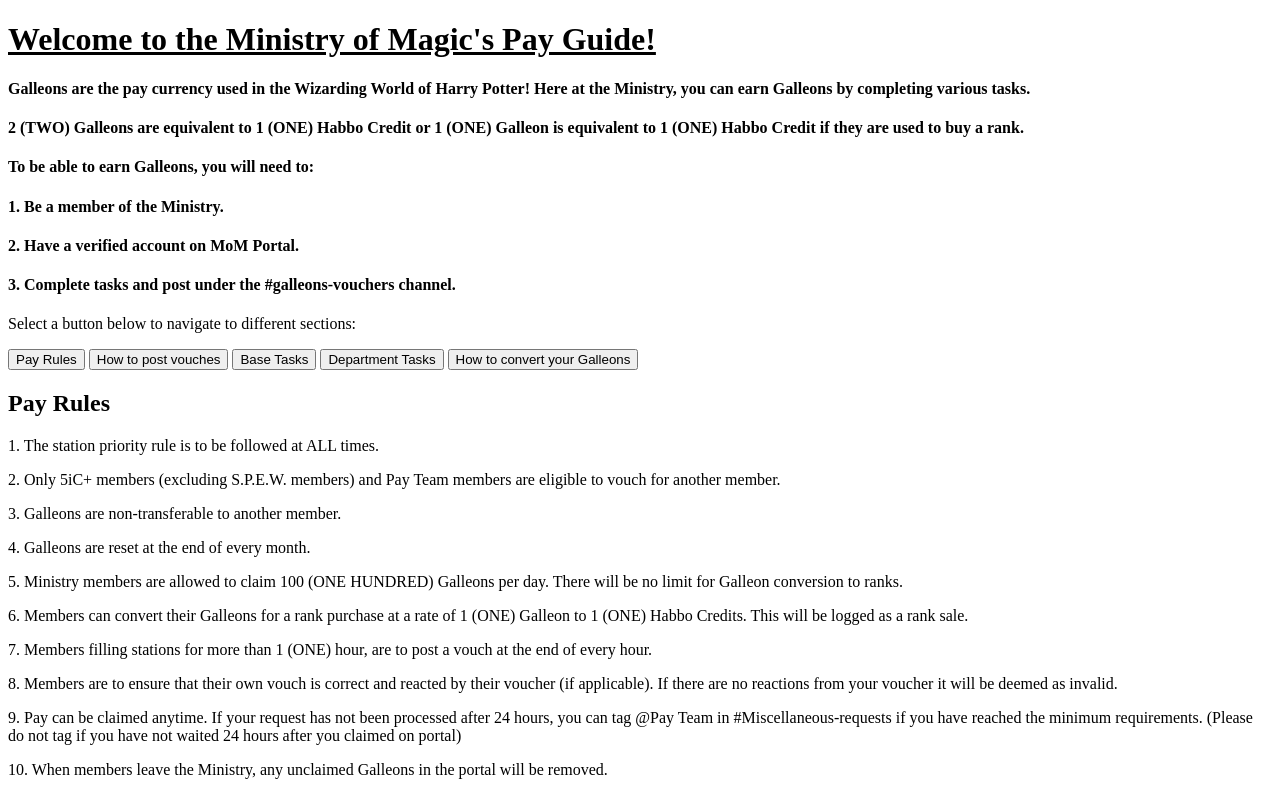
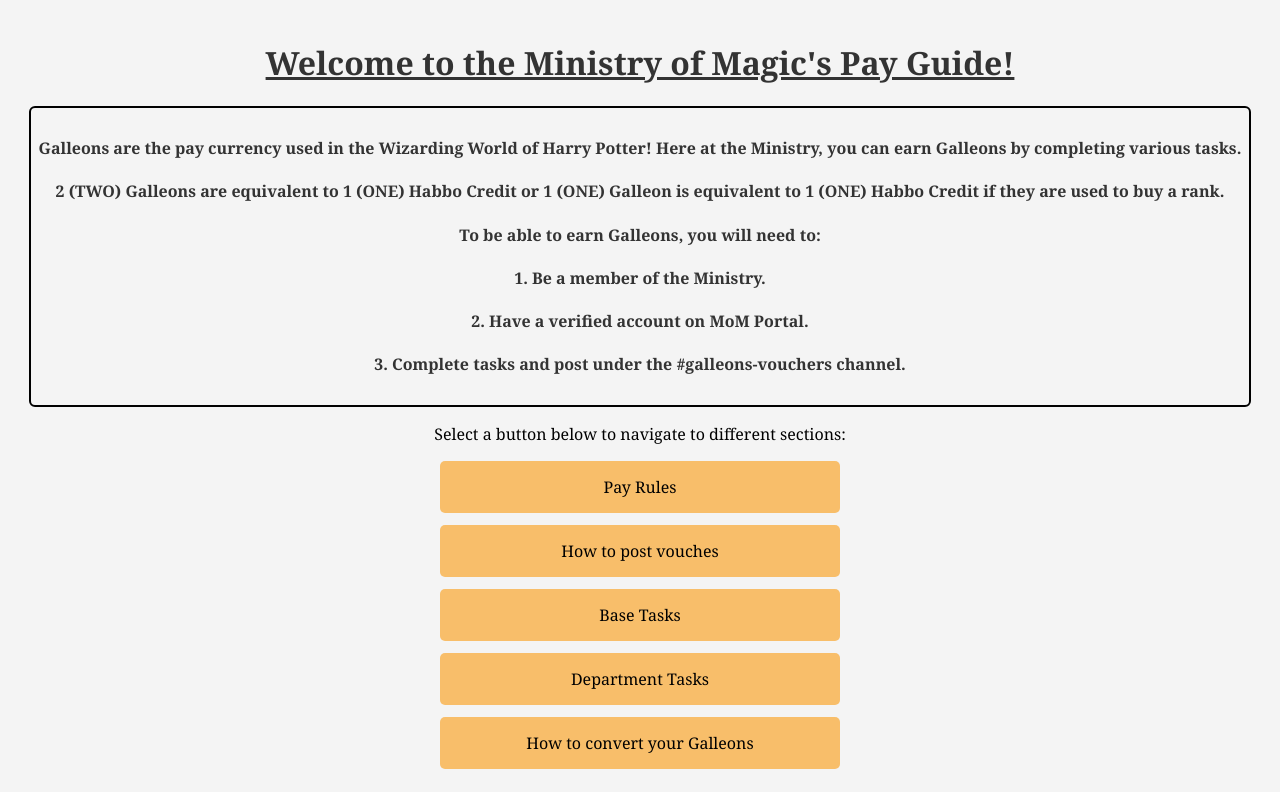
Before and after one commit to reinamayu/mompayguide, a website: page index.html in a window 1280 px wide. Shown: the top 792 px of the page. Drawn offline with Linux system fonts and the light colour scheme.

Commit message:
Update index.html

```diff
--- a/index.html
+++ b/index.html
@@ -2,7 +2,7 @@
 <html lang="en">
 <head>
   <meta charset="UTF-8">
-  <link rel="stylesheet" type=“text/css” href="./main.css">
+  <link rel="stylesheet" href="styles/main.css">
   <title>Pay Guide</title>
 
   <style>
```
